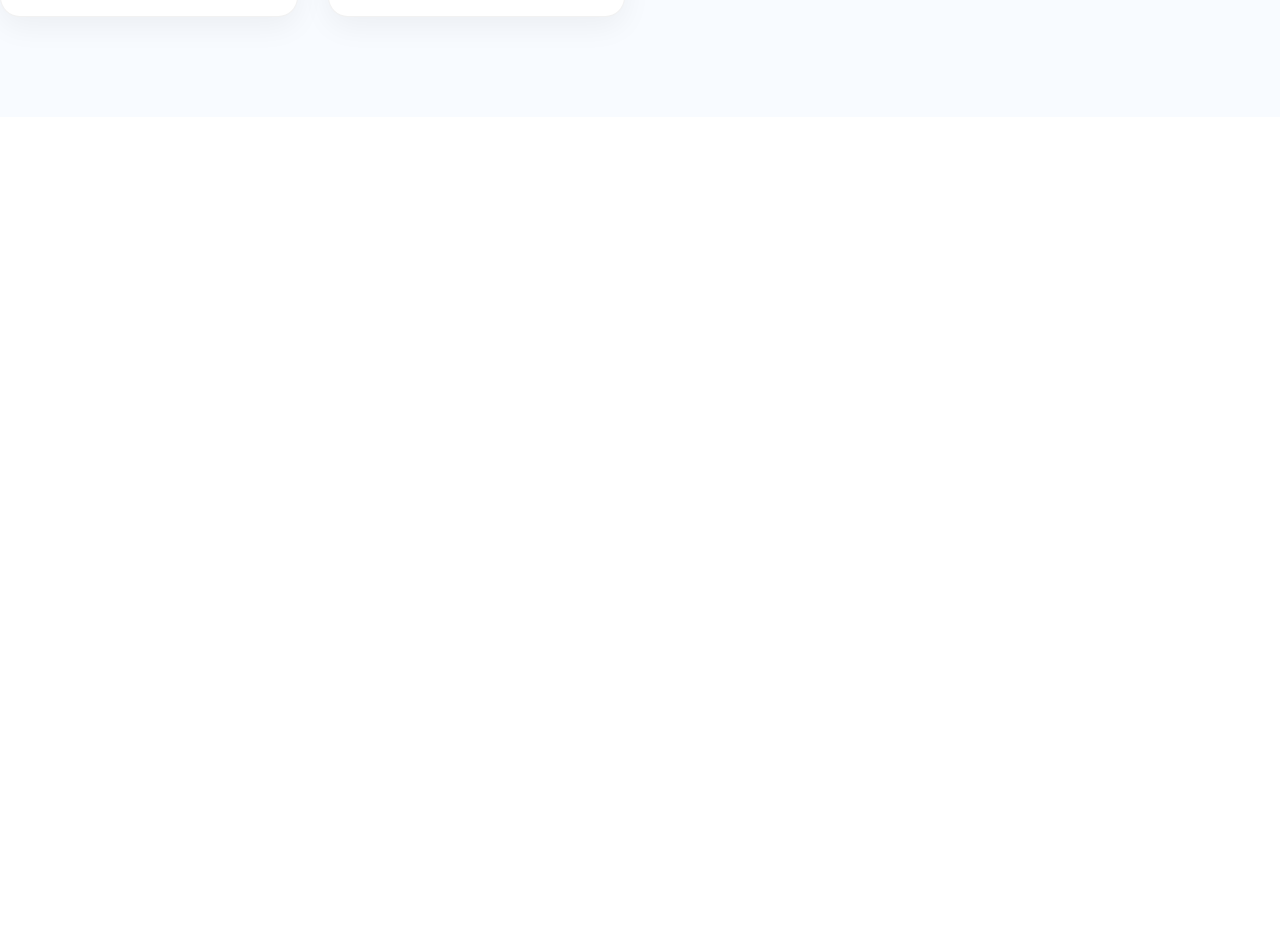
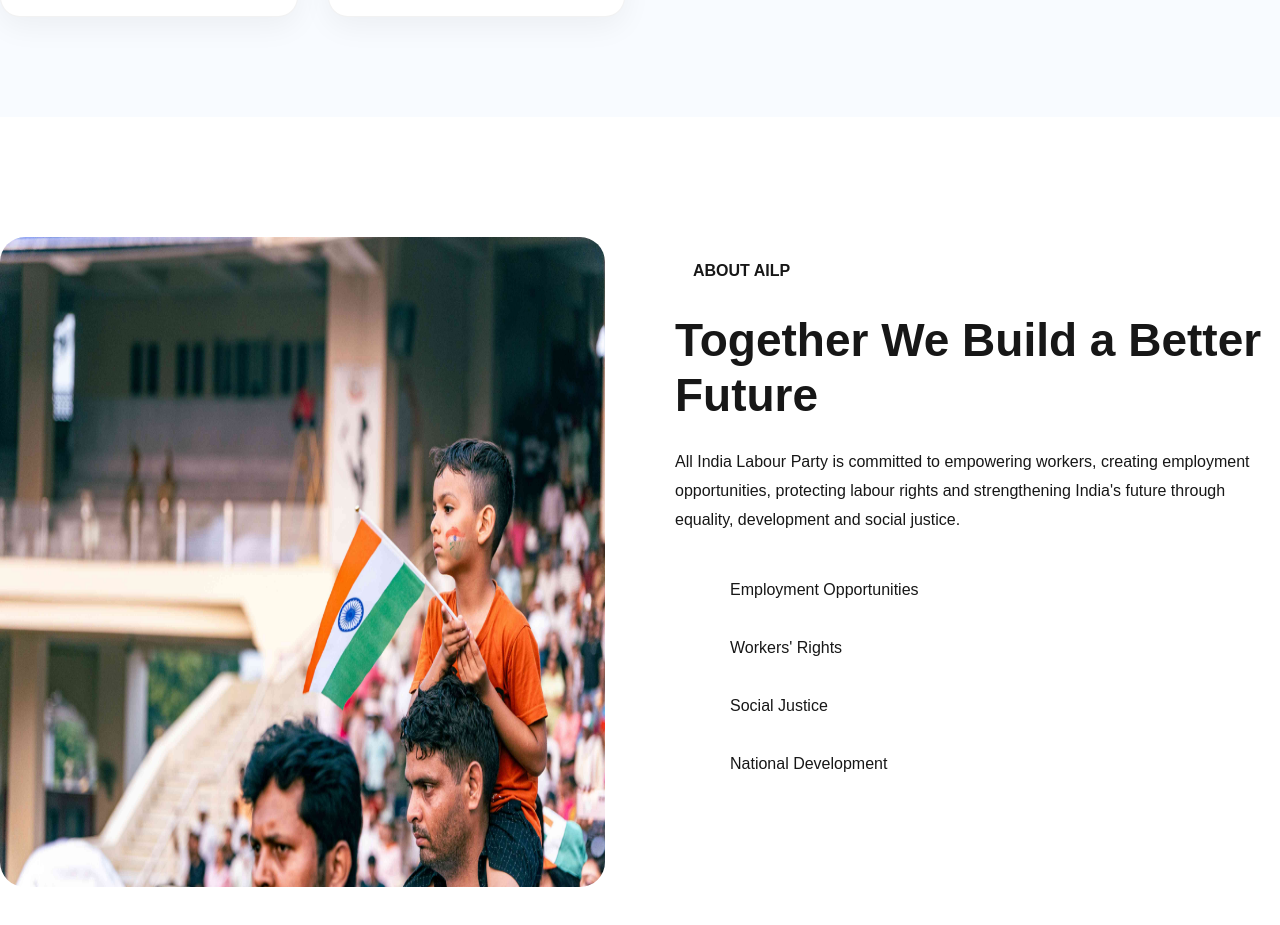
Before and after one commit to Rubul2024/ailp-website, a Next.js app: page / in a window 1280 px wide. Shown: the part 1655-2580 px from the top of the page. Before the commit the page ends 1772 px from the top, so only its background shows below. Built offline with nearby package versions, Linux system fonts and the light colour scheme.

Commit message:
Create premium About AILP section

```diff
--- a/app/page.js
+++ b/app/page.js
@@ -1,6 +1,7 @@
 import Header from "../components/Header/Header";
 import Hero from "../components/Hero/Hero";
 import Features from "../components/Features/Features";
+import About from "../components/About/About";
 
 export default function Home() {
   return (
@@ -13,6 +14,8 @@ export default function Home() {
 
         <Features />
 
+        <About />
+
       </main>
     </>
   );
--- /dev/null
+++ b/components/About/About.js
@@ -0,0 +1,77 @@
+import Image from "next/image";
+import styles from "./About.module.css";
+
+const points = [
+  "Employment Opportunities",
+  "Workers' Rights",
+  "Social Justice",
+  "National Development",
+];
+
+export default function About() {
+  return (
+    <section className={styles.about}>
+
+      <div className={`container ${styles.container}`}>
+
+        <div className={styles.imageSection}>
+
+          <Image
+            src="/images/about.jpg"
+            alt="About AILP"
+            width={600}
+            height={650}
+          />
+
+        </div>
+
+        <div className={styles.content}>
+
+          <span className={styles.tag}>
+            ABOUT AILP
+          </span>
+
+          <h2>
+            Together We Build a Better Future
+          </h2>
+
+          <p>
+            All India Labour Party is committed to empowering
+            workers, creating employment opportunities,
+            protecting labour rights and strengthening India's
+            future through equality, development and social justice.
+          </p>
+
+          <div className={styles.list}>
+
+            {points.map((item) => (
+
+              <div
+                key={item}
+                className={styles.item}
+              >
+
+                <span>✓</span>
+
+                <p>{item}</p>
+
+              </div>
+
+            ))}
+
+          </div>
+
+          <a
+            href="/about"
+            className={styles.button}
+          >
+            Learn More
+          </a>
+
+        </div>
+
+      </div>
+
+    </section>
+  );
+}
--- /dev/null
+++ b/components/About/About.module.css
@@ -0,0 +1,138 @@
+.about{
+
+    padding:120px 0;
+
+    background:white;
+}
+
+.container{
+
+    display:grid;
+
+    grid-template-columns:1fr 1fr;
+
+    gap:70px;
+
+    align-items:center;
+}
+
+.imageSection{
+
+    position:relative;
+}
+
+.imageSection img{
+
+    width:100%;
+
+    border-radius:25px;
+
+    box-shadow:var(--shadow-lg);
+
+    transition:.4s;
+}
+
+.imageSection:hover img{
+
+    transform:scale(1.02);
+}
+
+.tag{
+
+    display:inline-block;
+
+    background:var(--primary-light);
+
+    color:var(--primary-color);
+
+    padding:8px 18px;
+
+    border-radius:30px;
+
+    font-weight:700;
+
+    margin-bottom:25px;
+}
+
+.content h2{
+
+    font-size:46px;
+
+    line-height:1.2;
+
+    margin-bottom:25px;
+}
+
+.content>p{
+
+    color:var(--text-light);
+
+    margin-bottom:35px;
+
+    line-height:1.8;
+}
+
+.list{
+
+    display:grid;
+
+    gap:18px;
+
+    margin-bottom:40px;
+}
+
+.item{
+
+    display:flex;
+
+    align-items:center;
+
+    gap:15px;
+}
+
+.item span{
+
+    width:40px;
+
+    height:40px;
+
+    display:flex;
+
+    justify-content:center;
+
+    align-items:center;
+
+    border-radius:50%;
+
+    background:linear-gradient(
+    135deg,
+    var(--primary-color),
+    var(--secondary-color)
+    );
+
+    color:white;
+
+    font-weight:bold;
+}
+
+.button{
+
+    display:inline-block;
+
+    background:var(--primary-color);
+
+    color:white;
+
+    padding:16px 34px;
+
+    border-radius:40px;
+
+    transition:.3s;
+}
+
+.button:hover{
+
+    background:var(--secondary-color);
+
+    transform:translateY(-3px);
+}
```
Also changed, not shown: public/images/about.jpg (added).
